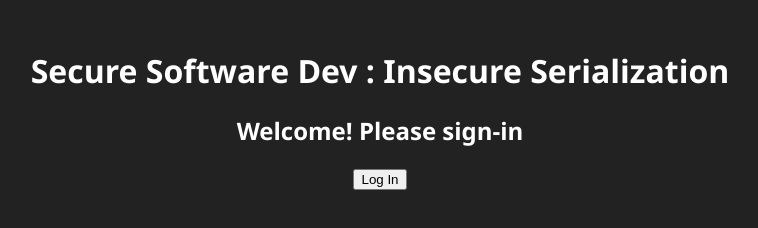
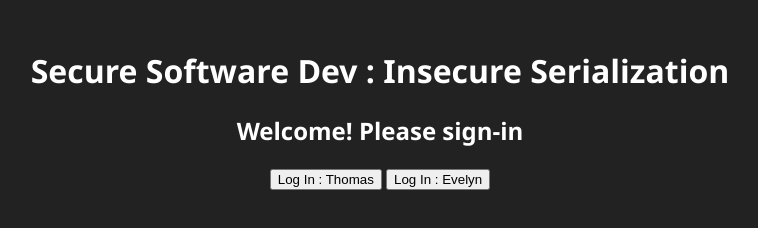
Before and after one commit to ThomasBakaysaJr/dockerized-rce-simulation, a website: page vulnerable_app/client/public/index.html in a window 1280 px wide. Shown: the whole page, without its empty margins (260-1018 px from the left). Drawn offline with nearby package versions, Linux system fonts and the light colour scheme.

Commit message:
Feat: Add login button for Thomas (admin) and Evelyn (member)

```diff
--- a/vulnerable_app/client/public/client.js
+++ b/vulnerable_app/client/public/client.js
@@ -9,11 +9,11 @@ axios.defaults.baseURL = 'http://localhost:5000'
 let token = ''
 
 // controller
-async function userLogin() {
+async function userLogin(loginId) {
     try {
         // get user information from backend
         sending_data = {
-            'user_id' : '1'
+            'user_id' : loginId
         }
         const response = await axios.post('login', sending_data);
 
--- a/vulnerable_app/client/public/index.html
+++ b/vulnerable_app/client/public/index.html
@@ -16,7 +16,8 @@
     </div>
     <div id="login-view">
         <h2>Welcome! Please sign-in</h2>
-        <button onclick="userLogin()">Log In</button>
+        <button onclick="userLogin('0')">Log In : Thomas</button>
+        <button onclick="userLogin('1')">Log In : Evelyn</button>
     </div>
     <div id="user-pref-view" class="hidden">
         <h3>User Preferences</h3>
```
